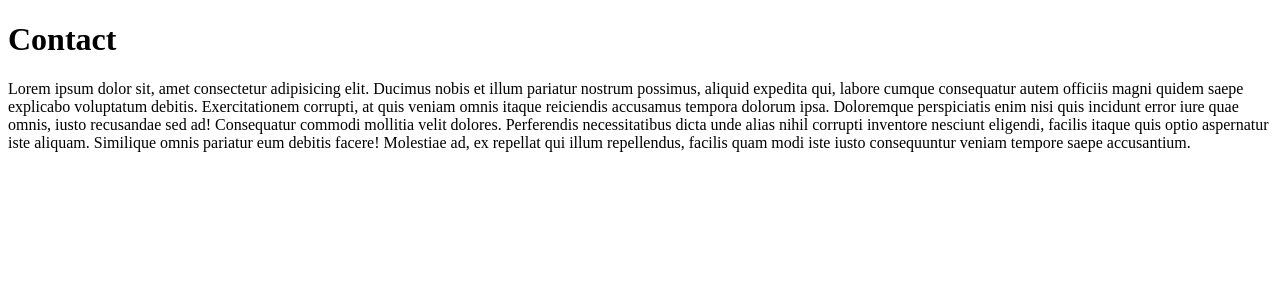
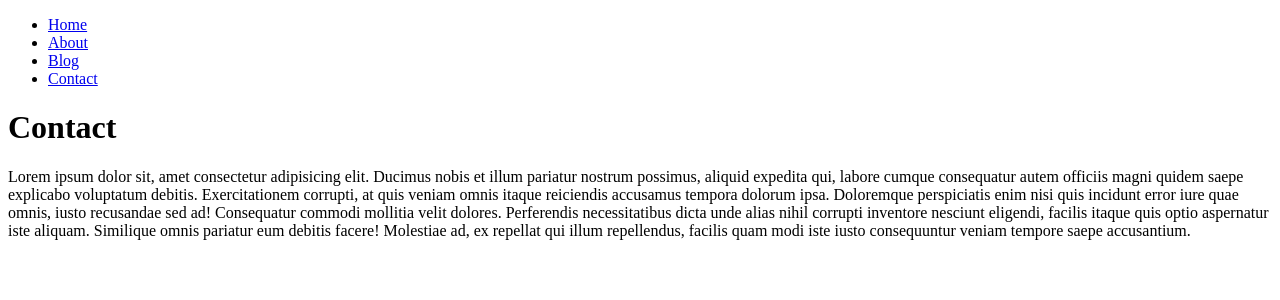
Before and after one commit to Heltzel/react-router-crash-course, a React (Create React App) app: page /contact in a window 1280 px wide. Shown: the top 300 px of the page. Built offline with nearby package versions, Linux system fonts and the light colour scheme.

Commit message:
Basic nav

```diff
--- a/src/App.js
+++ b/src/App.js
@@ -2,7 +2,11 @@
 import RouterComp from './Router'
 
 const App = () => {
-  return <RouterComp />
+  return (
+    <>
+      <RouterComp />
+    </>
+  )
 }
 
 export default App
--- a/src/Router.js
+++ b/src/Router.js
@@ -1,5 +1,6 @@
 import React from 'react'
 import { BrowserRouter as Router, Route, Switch } from 'react-router-dom'
+import Navbar from './components/navbar/Navbar'
 
 import About from './pages/About'
 import Blog from './pages/Blog'
@@ -9,6 +10,7 @@
 const RouterComp = () => {
   return (
     <Router>
+      <Navbar />
       <Switch>
         <Route path="/" exact>
           <Home />
--- /dev/null
+++ b/src/components/navbar/Navbar.js
@@ -0,0 +1,25 @@
+import React from 'react'
+import { Link } from 'react-router-dom'
+// imported in router
+const Navbar = () => {
+  return (
+    <nav>
+      <ul>
+        <li>
+          <Link to="/">Home</Link>
+        </li>
+        <li>
+          <Link to="/about">About</Link>
+        </li>
+        <li>
+          <Link to="/blog">Blog</Link>
+        </li>
+        <li>
+          <Link to="/contact">Contact</Link>
+        </li>
+      </ul>
+    </nav>
+  )
+}
+
+export default Navbar
```
Also changed, not shown: 1 other file (tests, documents, lock files or other folders).
